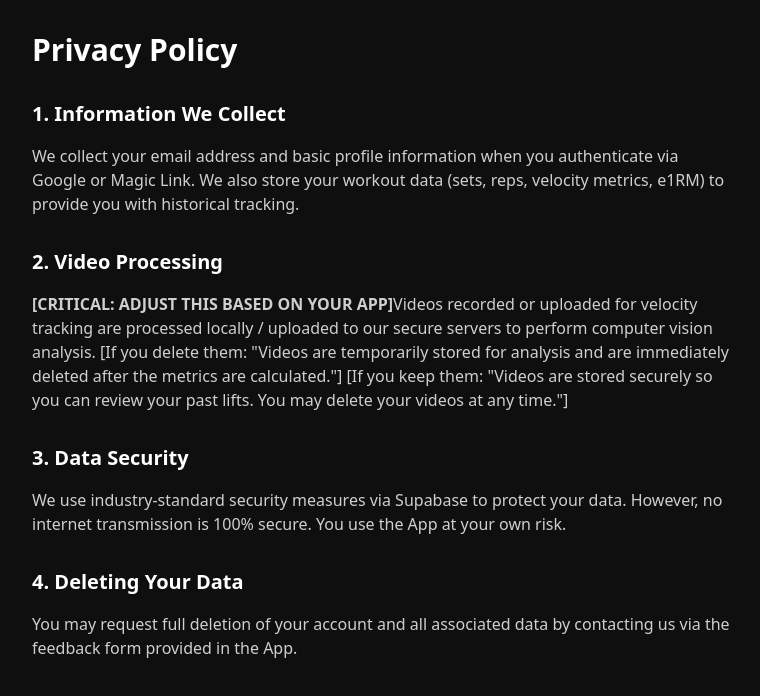
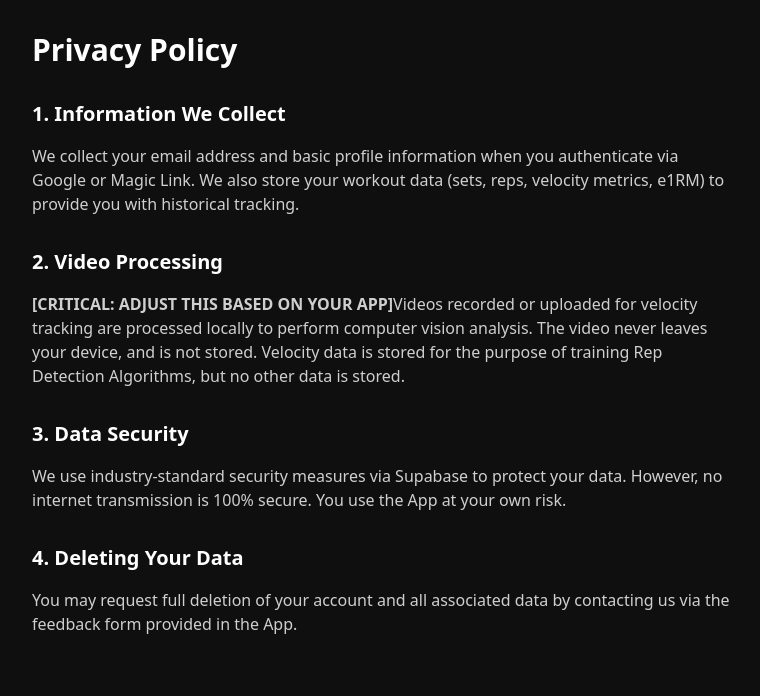
Before and after one commit to Msilvey351/Bar-Tracker, a Next.js app: page /privacy in a window 1280 px wide. Shown: the top 696 px of the page, without its empty margins (256-1016 px from the left). Built offline with nearby package versions, Linux system fonts and the light colour scheme; no server answers.

Commit message:
tos pages

```diff
--- a/src/app/privacy/page.tsx
+++ b/src/app/privacy/page.tsx
@@ -9,9 +9,8 @@ export default function Privacy() {
       <h2 className="text-xl font-bold text-white mt-8 mb-4">2. Video Processing</h2>
       <p>
         <strong>[CRITICAL: ADJUST THIS BASED ON YOUR APP]</strong>
-        Videos recorded or uploaded for velocity tracking are processed locally / uploaded to our secure servers to perform computer vision analysis.
-        [If you delete them: "Videos are temporarily stored for analysis and are immediately deleted after the metrics are calculated."]
-        [If you keep them: "Videos are stored securely so you can review your past lifts. You may delete your videos at any time."]
+        Videos recorded or uploaded for velocity tracking are processed locally to perform computer vision analysis. The video never leaves your device, and is not stored.
+        Velocity data is stored for the purpose of training Rep Detection Algorithms, but no other data is stored.
       </p>
 
       <h2 className="text-xl font-bold text-white mt-8 mb-4">3. Data Security</h2>
--- a/src/app/terms/page.tsx
+++ b/src/app/terms/page.tsx
@@ -5,7 +5,7 @@ export default function Terms() {
       <p className="mb-4">Last Updated: {new Date().toLocaleDateString()}</p>
 
       <h2 className="text-xl font-bold text-white mt-8 mb-4">1. Acceptance of Terms</h2>
-      <p>By accessing or using Velocity Data ("the App"), you agree to be bound by these Terms of Service. This is a beta product provided "as is" without any warranties.</p>
+      <p>By accessing or using Velocity Data (this web app), you agree to be bound by these Terms of Service. This is a beta product provided "as is" without any warranties.</p>
 
       <h2 className="text-xl font-bold text-white mt-8 mb-4">2. Assumption of Risk & Medical Disclaimer</h2>
       <p className="font-bold text-orange-400">
```
